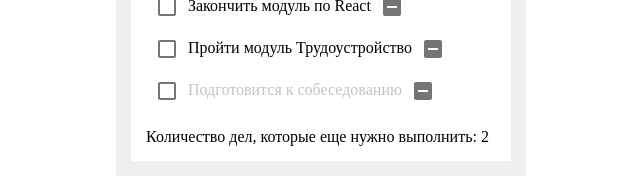
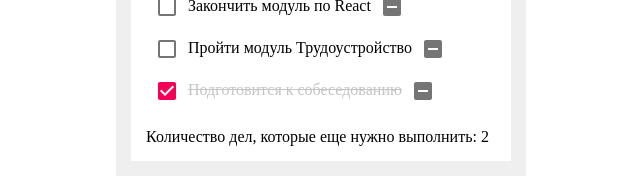
Before and after one commit to WebHeroSchool/todo-react, a React (Create React App) app: page / in a window 1280 px wide. Shown: the part 288-466 px from the top of the page, without its empty margins (319-959 px from the left). Built offline with nearby package versions, Linux system fonts and the light colour scheme.

Commit message:
event-status

```diff
--- a/src/components/App/App.js
+++ b/src/components/App/App.js
@@ -22,13 +22,15 @@ class App extends React.Component {
     ]
   }
 
+  onClickDone = isDone => console.log(isDone);
+
   render () {
     let unCompletedTasks = this.state.tasks.filter(task => task.isDone === false);
 
       return (<div className={styles.wrap}>
         <h1 className={styles.title}>Важные дела:</h1>
         <InputItem />
-        <ItemList tasks={this.state.tasks} />
+        <ItemList tasks={this.state.tasks} onClickDone={this.onClickDone} />
         <Footer count={unCompletedTasks.length} />
       </div>)
   }
--- a/src/components/Item/Item.js
+++ b/src/components/Item/Item.js
@@ -1,6 +1,7 @@
 import React from 'react';
 import styles from './Item.module.css';
 import classnames from 'classnames';
+
 
 const Item = ( {value, isDone} ) => (<span className={
   classnames({
--- a/src/components/Item/Item.module.css
+++ b/src/components/Item/Item.module.css
@@ -4,4 +4,5 @@
 
 .done {
   color: #c4c4c4;
+  text-decoration: line-through;
 }
--- a/src/components/ItemList/ItemList.js
+++ b/src/components/ItemList/ItemList.js
@@ -3,19 +3,21 @@ import Item from '../Item/Item';
 import styles from './ItemList.module.css';
 import Checkbox from '@material-ui/core/Checkbox';
 
-const ItemList = ( {tasks} ) => {
+const ItemList = ( {tasks, onClickDone} ) => {
   return(<ul>
   {tasks.map( task =>
     <li className={styles.li} key={task.value}>
       <Checkbox
-      value="checkedLeft"
-      inputProps={{
-        'aria-label': 'primary checkbox',
-      }}
-      onChange />
-      <Item value={task.value} isDone={task.isDone} />
+        value="checkedA"
+        checked={task.isDone}
+        inputProps={{
+          'aria-label': 'primary checkbox',
+        }}
+        onChange
+        onClick={() => onClickDone(task.isDone) } />
+      <Item value={task.value} isDone={task.isDone} onClickDone={onClickDone} />
       <Checkbox
-        value="checkedRight"
+        value="checkedF"
         indeterminate
         inputProps={{
           'aria-label': 'indeterminate checkbox',
```
